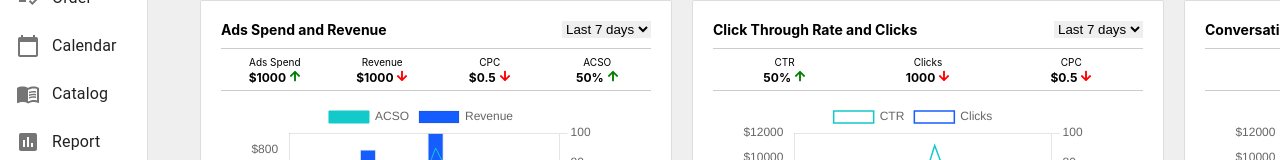
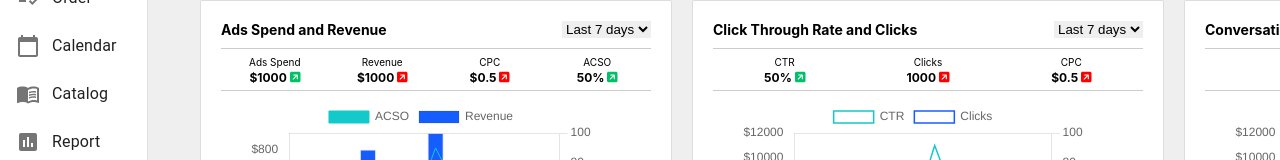
Before and after one commit to imsammelvin/napqueen, a React (Create React App) app: page / in a window 1280 px wide. Shown: the part 242-402 px from the top of the page. Built offline with nearby package versions, Linux system fonts and the light colour scheme.

Commit message:
changed card arrow

```diff
--- a/src/components/Card.js
+++ b/src/components/Card.js
@@ -1,6 +1,7 @@
 import React from "react";
 import "./Card.css";
-import { FaArrowUp, FaArrowDown } from "react-icons/fa";
+import { FontAwesomeIcon } from "@fortawesome/react-fontawesome";
+import { faSquareArrowUpRight } from "@fortawesome/free-solid-svg-icons";
 
 const Card = ({ children, data }) => {
   return (
@@ -21,9 +22,15 @@
               <h3>
                 {item.value}{" "}
                 {item.icon === "FaArrowUp" ? (
-                  <FaArrowUp style={{ color: "green" }} />
+                  <FontAwesomeIcon
+                    icon={faSquareArrowUpRight}
+                    style={{ color: "#00c165" }}
+                  />
                 ) : (
-                  <FaArrowDown style={{ color: "red" }} />
+                  <FontAwesomeIcon
+                    icon={faSquareArrowUpRight}
+                    style={{ color: "#ff0000" }}
+                  />
                 )}
               </h3>
             </div>
```
